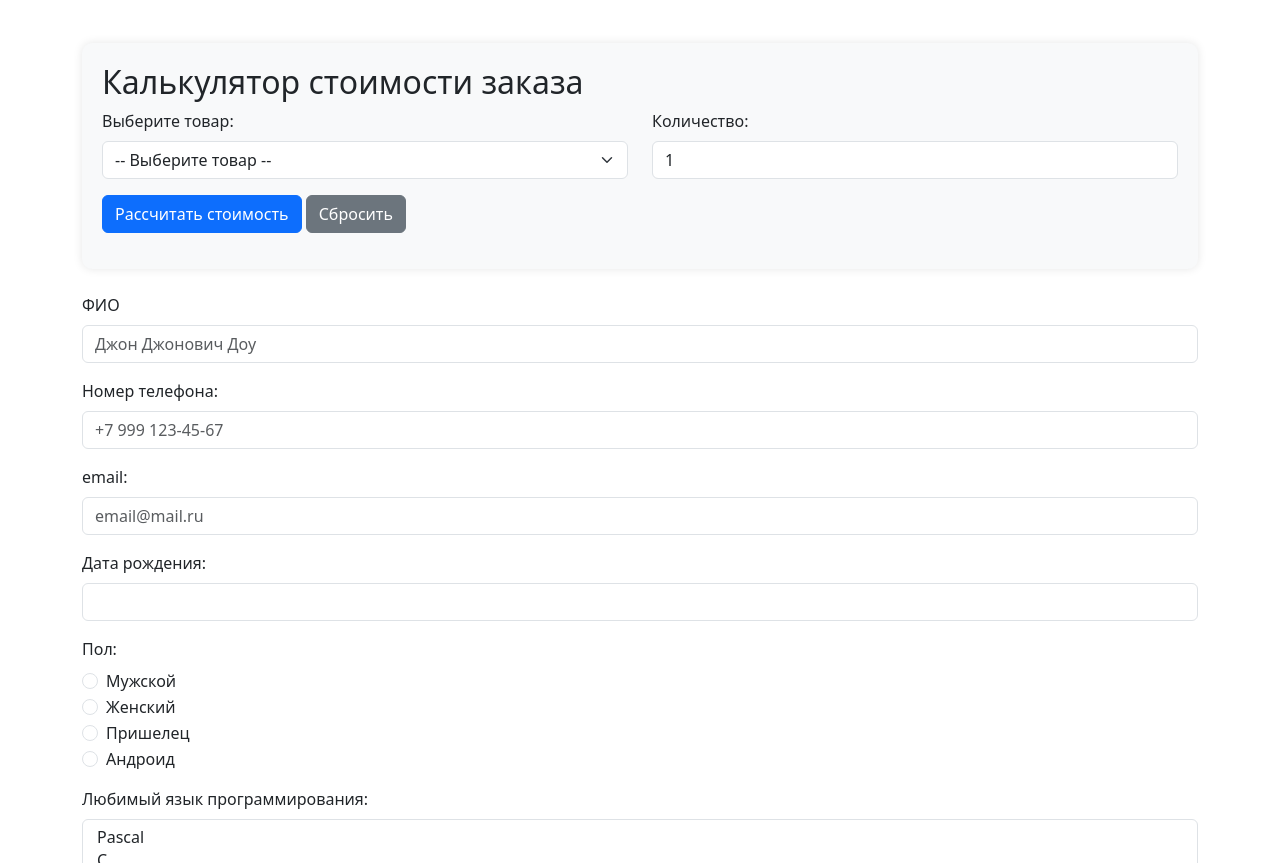
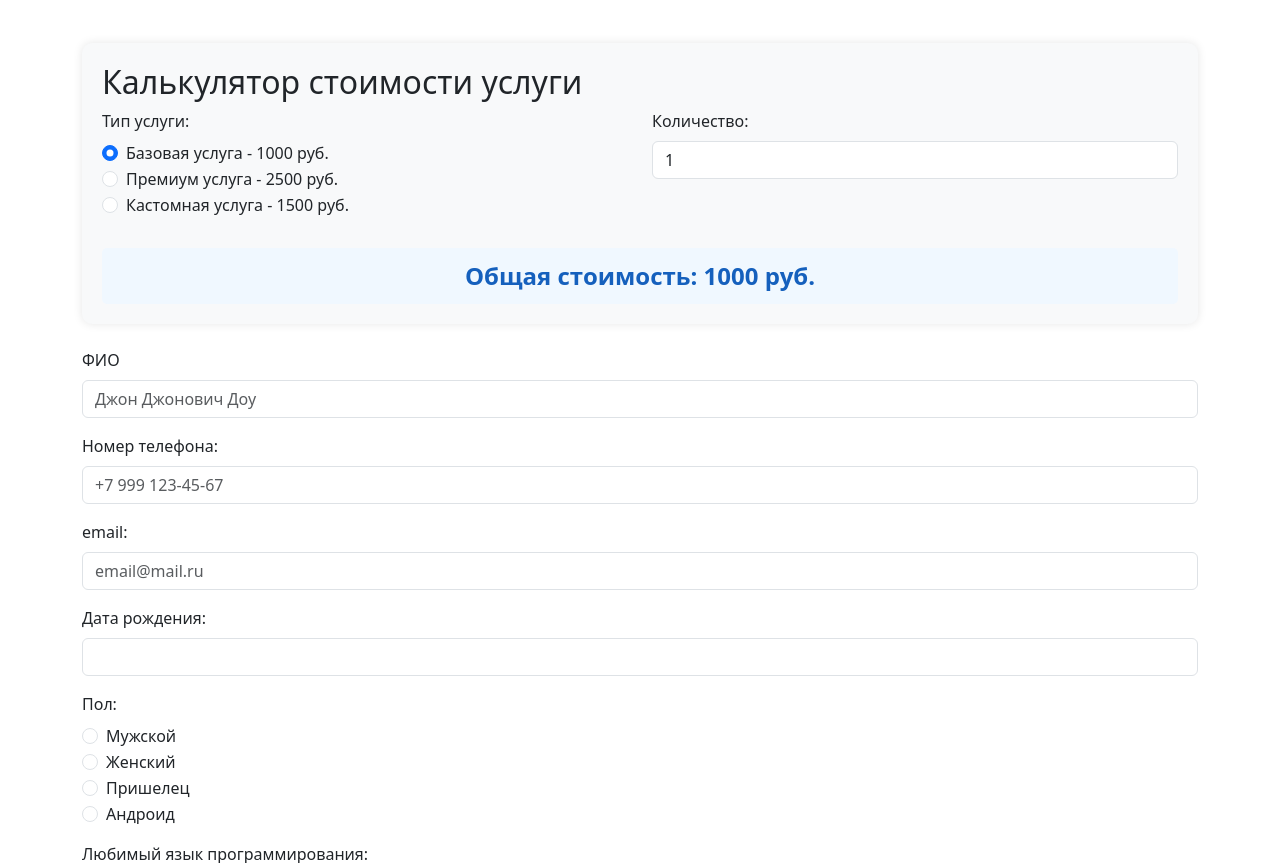
Before and after one commit to gggggggleb09/gggggggleb09.github.io, a plain HTML site: page index.html in a window 1280 px wide. Shown: the part 1399-2262 px from the top of the page. Drawn offline with nearby package versions, Linux system fonts and the light colour scheme.

Commit message:
Update index.html

```diff
--- a/index.html
+++ b/index.html
@@ -59,6 +59,21 @@
             background-color: #e9ecef;
             border-radius: 5px;
             display: none;
+        }
+
+        .service-option {
+            display: none;
+        }
+
+        .price-display {
+            font-size: 1.5rem;
+            font-weight: bold;
+            color: #1560bd;
+            margin-top: 15px;
+            padding: 10px;
+            background-color: #f0f8ff;
+            border-radius: 5px;
+            text-align: center;
         }
     </style>
 </head>
@@ -162,20 +177,29 @@
         </div>
 
         <div class="calculator-container">
-            <h2>Калькулятор стоимости заказа</h2>
+            <h2>Калькулятор стоимости услуги</h2>
             <div class="row">
                 <div class="col-md-6">
                     <div class="mb-3">
-                        <label for="product" class="form-label">Выберите товар:</label>
-                        <select class="form-select" id="product">
-                            <option value="0" selected disabled>-- Выберите товар --</option>
-                            <option value="100000">Ноутбук Thunderobot - 100000 руб.</option>
-                            <option value="5000">Warhammer 40,000 Commander Dante - 5000 руб.</option>
-                            <option value="300">Наушники AirPods - 300 руб.</option>
-                            <option value="1000">Донат в Apex Legends- 1000 руб.</option>
-                            <option value="11000">Скинчики Dota 2 - 11000 руб.</option>
-                             <option value="1">Ежевичный латте - 1 руб.</option>
-                        </select>
+                        <label class="form-label">Тип услуги:</label>
+                        <div class="form-check">
+                            <input class="form-check-input service-type" type="radio" name="serviceType" id="basicService" value="basic" checked>
+                            <label class="form-check-label" for="basicService">
+                                Базовая услуга - 1000 руб.
+                            </label>
+                        </div>
+                        <div class="form-check">
+                            <input class="form-check-input service-type" type="radio" name="serviceType" id="premiumService" value="premium">
+                            <label class="form-check-label" for="premiumService">
+                                Премиум услуга - 2500 руб.
+                            </label>
+                        </div>
+                        <div class="form-check">
+                            <input class="form-check-input service-type" type="radio" name="serviceType" id="customService" value="custom">
+                            <label class="form-check-label" for="customService">
+                                Кастомная услуга - 1500 руб.
+                            </label>
+                        </div>
                     </div>
                 </div>
                 <div class="col-md-6">
@@ -185,13 +209,33 @@
                     </div>
                 </div>
             </div>
-            <div class="mb-3">
-                <button type="button" class="btn btn-primary" id="calculate-btn">Рассчитать стоимость</button>
-                <button type="button" class="btn btn-secondary" id="reset-btn">Сбросить</button>
+
+            <div class="service-option" id="premiumOptions">
+                <div class="mb-3">
+                    <label for="premiumOption" class="form-label">Выберите опцию:</label>
+                    <select class="form-select" id="premiumOption">
+                        <option value="0">Без дополнительной опции</option>
+                        <option value="500">Экспресс-доставка (+500 руб.)</option>
+                        <option value="1000">Дополнительные услуги (+1000 руб.)</option>
+                        <option value="1500">Расширенная гарантия (+1500 руб.)</option>
+                    </select>
+                </div>
             </div>
-            <div class="result-container" id="result-container">
-                <h4>Результат расчета:</h4>
-                <p id="result-text"></p>
+
+
+            <div class="service-option" id="customOptions">
+                <div class="mb-3">
+                    <div class="form-check">
+                        <input class="form-check-input" type="checkbox" id="customProperty">
+                        <label class="form-check-label" for="customProperty">
+                            Включить премиум-функционал (+800 руб.)
+                        </label>
+                    </div>
+                </div>
+            </div>
+
+            <div class="price-display" id="priceDisplay">
+                Общая стоимость: 1000 руб.
             </div>
         </div>
 
@@ -286,54 +330,73 @@
 
     <script>
         document.addEventListener('DOMContentLoaded', function() {
-            const productSelect = document.getElementById('product');
+            const serviceTypeRadios = document.querySelectorAll('.service-type');
             const quantityInput = document.getElementById('quantity');
-            const calculateBtn = document.getElementById('calculate-btn');
-            const resetBtn = document.getElementById('reset-btn');
-            const resultContainer = document.getElementById('result-container');
-            const resultText = document.getElementById('result-text');
+            const premiumOptions = document.getElementById('premiumOptions');
+            const customOptions = document.getElementById('customOptions');
+            const premiumOptionSelect = document.getElementById('premiumOption');
+            const customPropertyCheckbox = document.getElementById('customProperty');
+            const priceDisplay = document.getElementById('priceDisplay');
 
 
-            function calculateCost() {
-                const productPrice = parseFloat(productSelect.value);
-                const quantity = parseInt(quantityInput.value);
+            const basePrices = {
+                basic: 1000,
+                premium: 2500,
+                custom: 1500
+            };
 
 
-                if (isNaN(productPrice) || productPrice <= 0) {
-                    alert('Пожалуйста, выберите товар');
-                    return;
+            function updateInterface() {
+                const selectedService = document.querySelector('input[name="serviceType"]:checked').value;
+
+
+                premiumOptions.style.display = 'none';
+                customOptions.style.display = 'none';
+
+
+                if (selectedService === 'premium') {
+                    premiumOptions.style.display = 'block';
+                } else if (selectedService === 'custom') {
+                    customOptions.style.display = 'block';
                 }
 
-                if (isNaN(quantity) || quantity <= 0) {
-                    alert('Пожалуйста, введите корректное количество');
-                    return;
-                }
 
-                const totalCost = productPrice * quantity;
-
-
-                const productName = productSelect.options[productSelect.selectedIndex].text.split(' - ')[0];
-
-
-                resultText.textContent = `Товар: ${productName}, Количество: ${quantity}, Общая стоимость: ${totalCost} руб.`;
-                resultContainer.style.display = 'block';
-            }
-
-            function resetCalculator() {
-                productSelect.selectedIndex = 0;
-                quantityInput.value = 1;
-                resultContainer.style.display = 'none';
+                calculatePrice();
             }
 
 
-            calculateBtn.addEventListener('click', calculateCost);
-            resetBtn.addEventListener('click', resetCalculator);
+            function calculatePrice() {
+                const selectedService = document.querySelector('input[name="serviceType"]:checked').value;
+                const quantity = parseInt(quantityInput.value) || 1;
 
-            quantityInput.addEventListener('keypress', function(e) {
-                if (e.key === 'Enter') {
-                    calculateCost();
+                let basePrice = basePrices[selectedService];
+                let additionalCost = 0;
+
+
+                if (selectedService === 'premium') {
+                    additionalCost += parseInt(premiumOptionSelect.value) || 0;
                 }
+
+                if (selectedService === 'custom' && customPropertyCheckbox.checked) {
+                    additionalCost += 800;
+                }
+
+                const totalPrice = (basePrice + additionalCost) * quantity;
+
+
+                priceDisplay.textContent = `Общая стоимость: ${totalPrice} руб.`;
+            }
+
+
+            serviceTypeRadios.forEach(radio => {
+                radio.addEventListener('change', updateInterface);
             });
+
+            quantityInput.addEventListener('input', calculatePrice);
+            premiumOptionSelect.addEventListener('change', calculatePrice);
+            customPropertyCheckbox.addEventListener('change', calculatePrice);
+
+            updateInterface();
         });
     </script>
 </body>
```
